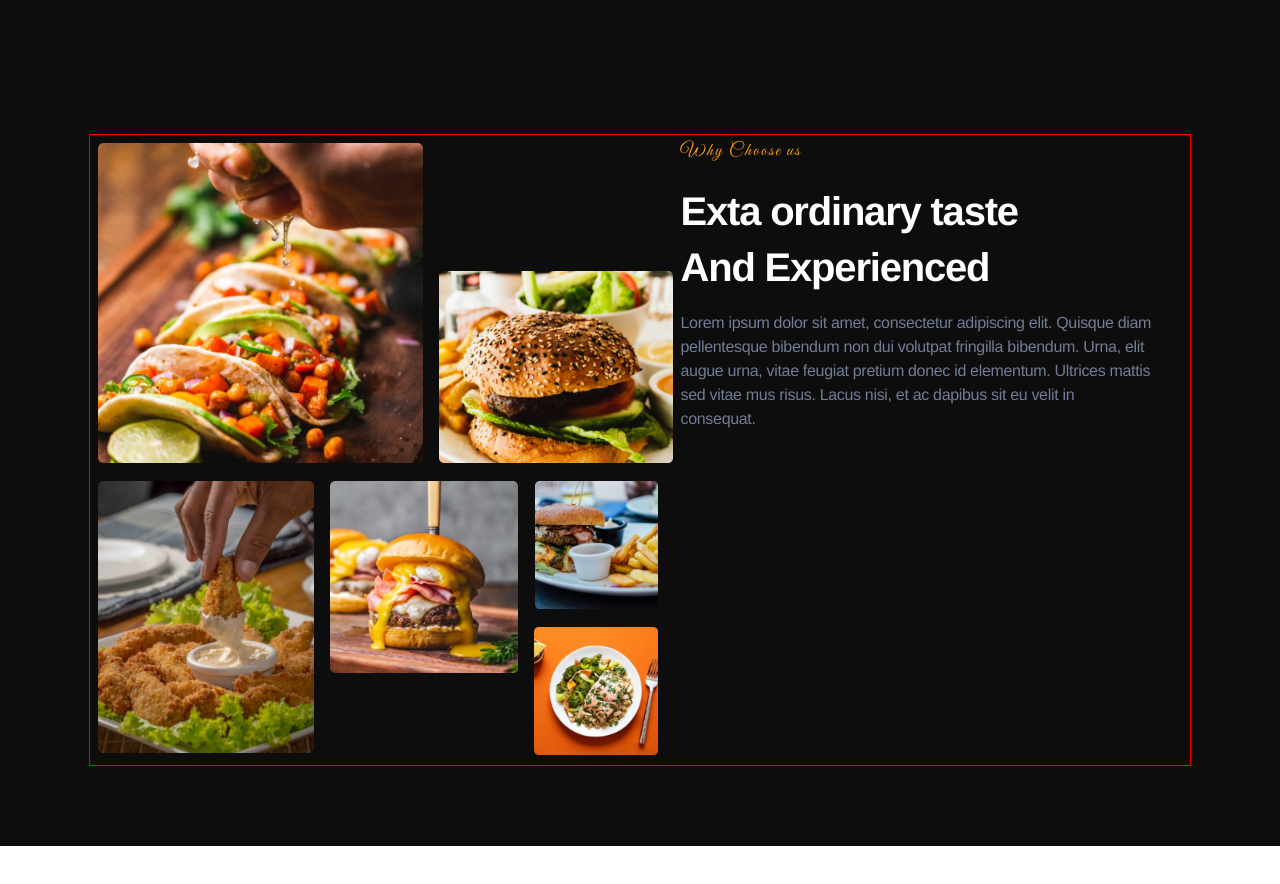
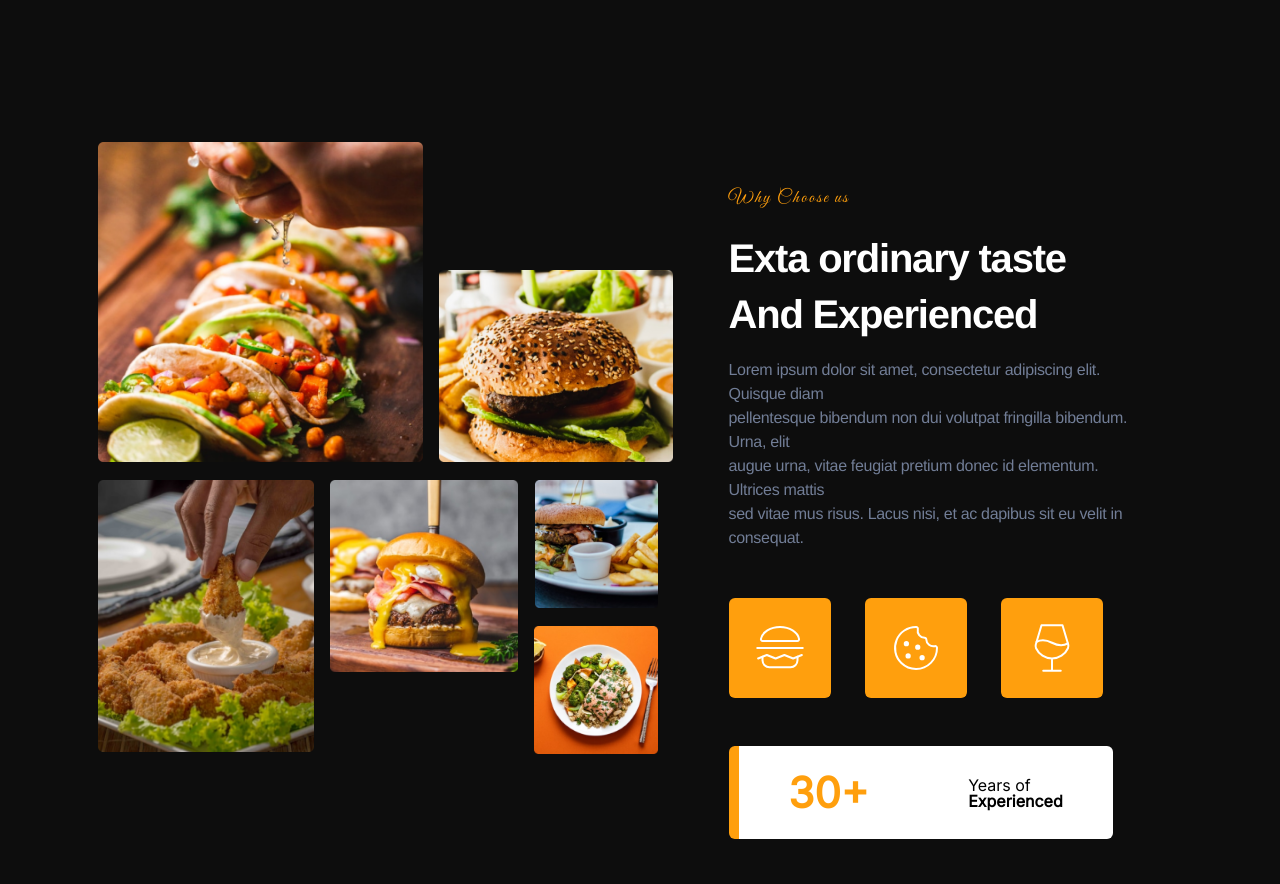
Before and after one commit to Elen-pollyc137/Elite-food-restaurant, a Next.js app: page / in a window 1280 px wide. Shown: the part 2100-2984 px from the top of the page. Before the commit the page ends 2946 px from the top, so only its background shows below. Built offline with nearby package versions, Linux system fonts and the light colour scheme.

Commit message:
refector: componente WhyChoseus na page index.jsx

```diff
--- /dev/null
+++ b/src/styles-page/WhyChoseus/icon/index.jsx
@@ -0,0 +1,80 @@
+function IconHamburguer() {
+  return (
+    <svg
+      xmlns="http://www.w3.org/2000/svg"
+      width="102"
+      height="100"
+      fill="none"
+      viewBox="0 0 102 100"
+    >
+      <rect width="102" height="100" fill="#FF9F0D" rx="6"></rect>
+      <path
+        stroke="#fff"
+        strokeLinecap="round"
+        strokeLinejoin="round"
+        strokeWidth="2"
+        d="M33.675 43a1.75 1.75 0 01-1.706-2.122C33.369 34.141 41.353 29 51 29c9.647 0 17.631 5.14 19.031 11.878A1.75 1.75 0 0168.325 43h-34.65zM68.5 58.75v3.5a7 7 0 01-7 7h-21a7 7 0 01-7-7v-3.5"
+      ></path>
+      <path
+        stroke="#fff"
+        strokeLinecap="round"
+        strokeLinejoin="round"
+        strokeWidth="2"
+        d="M29.125 60.5l8.75-3.5 8.75 3.5 8.75-3.5 8.75 3.5 8.75-3.5M28.25 50h45.5"
+      ></path>
+    </svg>
+  );
+}
+function IconCookie() {
+  return (
+    <svg
+      xmlns="http://www.w3.org/2000/svg"
+      width="102"
+      height="100"
+      fill="none"
+      viewBox="0 0 102 100"
+    >
+      <rect width="102" height="100" fill="#FF9F0D" rx="6"></rect>
+      <path
+        stroke="#fff"
+        strokeLinecap="round"
+        strokeLinejoin="round"
+        strokeWidth="2"
+        d="M72 49.869a20.914 20.914 0 01-6.169 14.984c-8.072 8.072-21.284 8.16-29.465.197A21 21 0 0151.13 29a1.772 1.772 0 011.706 2.144 7 7 0 006.738 8.531 1.75 1.75 0 011.75 1.75 7 7 0 008.531 6.738A1.77 1.77 0 0172 49.869v0z"
+      ></path>
+      <path
+        fill="#fff"
+        d="M57.125 62.25a2.625 2.625 0 100-5.25 2.625 2.625 0 000 5.25zM43.125 60.5a2.625 2.625 0 100-5.25 2.625 2.625 0 000 5.25zM41.375 48.25a2.625 2.625 0 100-5.25 2.625 2.625 0 000 5.25zM52.75 51.75a2.625 2.625 0 100-5.25 2.625 2.625 0 000 5.25z"
+      ></path>
+    </svg>
+  );
+}
+function IconWine() {
+  return (
+    <svg
+      xmlns="http://www.w3.org/2000/svg"
+      width="102"
+      height="100"
+      fill="none"
+      viewBox="0 0 102 100"
+    >
+      <rect width="102" height="100" fill="#FF9F0D" rx="6"></rect>
+      <path
+        stroke="#fff"
+        strokeLinecap="round"
+        strokeLinejoin="round"
+        strokeWidth="2"
+        d="M51 60.5v12.25M42.25 72.75h17.5M40.5 27.25h21l5.71 19.316a5.272 5.272 0 01-.263 3.653 17.5 17.5 0 01-31.894 0 5.272 5.272 0 01-.262-3.653L40.5 27.25z"
+      ></path>
+      <path
+        stroke="#fff"
+        strokeLinecap="round"
+        strokeLinejoin="round"
+        strokeWidth="2"
+        d="M35.578 43.94c2.319-1.246 7.7-3.04 15.422.81 8.225 4.112 13.803 1.794 15.838.59"
+      ></path>
+    </svg>
+  );
+}
+
+export { IconHamburguer, IconCookie, IconWine };
--- a/src/styles-page/WhyChoseus/index.jsx
+++ b/src/styles-page/WhyChoseus/index.jsx
@@ -1,4 +1,5 @@
 import BoxTitle from "../../Components/BoxTitle";
+import { IconCookie, IconHamburguer, IconWine } from "./icon";
 import styles from "./styles.module.scss";
 
 export default function WhyChoseus() {
@@ -81,6 +82,17 @@ export default function WhyChoseus() {
             title_bold={data.title_bold}
             paragraph={data.paragraph}
           />
+          <div className={styles.box_cards}>
+            <IconHamburguer /> <IconCookie />
+            <IconWine />
+          </div>
+          <div className={styles.card_year}>
+            <h2>30+</h2>{" "}
+            <p>
+              Years of <br />
+              <strong>Experienced</strong>
+            </p>
+          </div>
         </div>
       </div>
     </section>
--- a/src/styles-page/WhyChoseus/styles.module.scss
+++ b/src/styles-page/WhyChoseus/styles.module.scss
@@ -7,10 +7,11 @@
   width: 86%;
   margin: 0 auto;
   display: flex;
-  border: 1px solid red;
+
   @media screen and (max-width: 767px) {
     display: flex;
     flex-direction: column;
+    align-items: center;
   }
 }
 .box_imgtop {
@@ -59,3 +60,42 @@
     height: 4rem;
   }
 }
+.box_right {
+  padding: 3rem;
+}
+.box_cards {
+  margin: 3rem 0;
+
+  width: 23.375rem;
+  display: flex;
+  justify-content: space-between;
+  @media screen and (max-width: 767px) {
+    display: flex;
+    justify-content: left;
+    padding: 4px;
+  }
+}
+.card_year {
+  width: 23.375rem;
+  height: 5.8125rem;
+  background: var(--white);
+  border-left: 10px solid #ff9f0d;
+  border-radius: 0.375rem;
+
+  display: flex;
+  align-items: center;
+  justify-content: space-around;
+  font-size: 16px;
+
+  h2 {
+    font-size: 42px;
+    font-weight: bold;
+    color: #ff9f0d;
+  }
+  strong {
+    font-weight: 600;
+  }
+  @media screen and (max-width: 767px) {
+    width: 19rem;
+  }
+}
```
